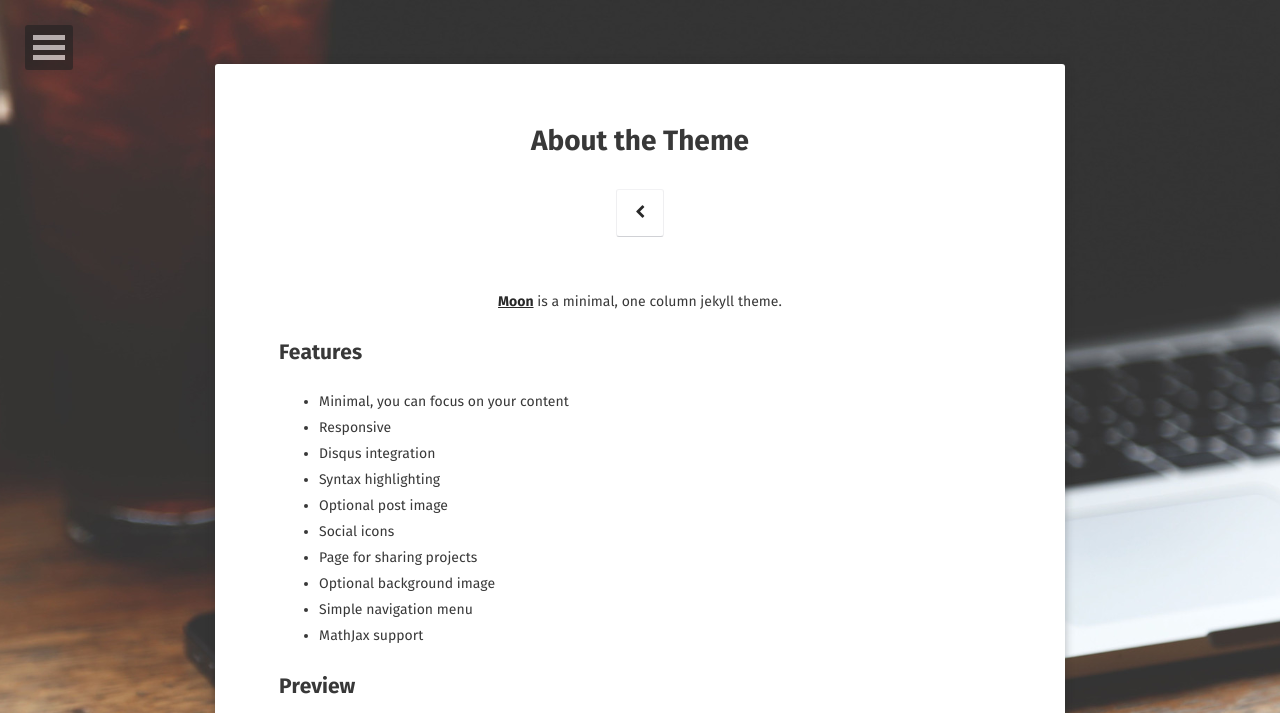
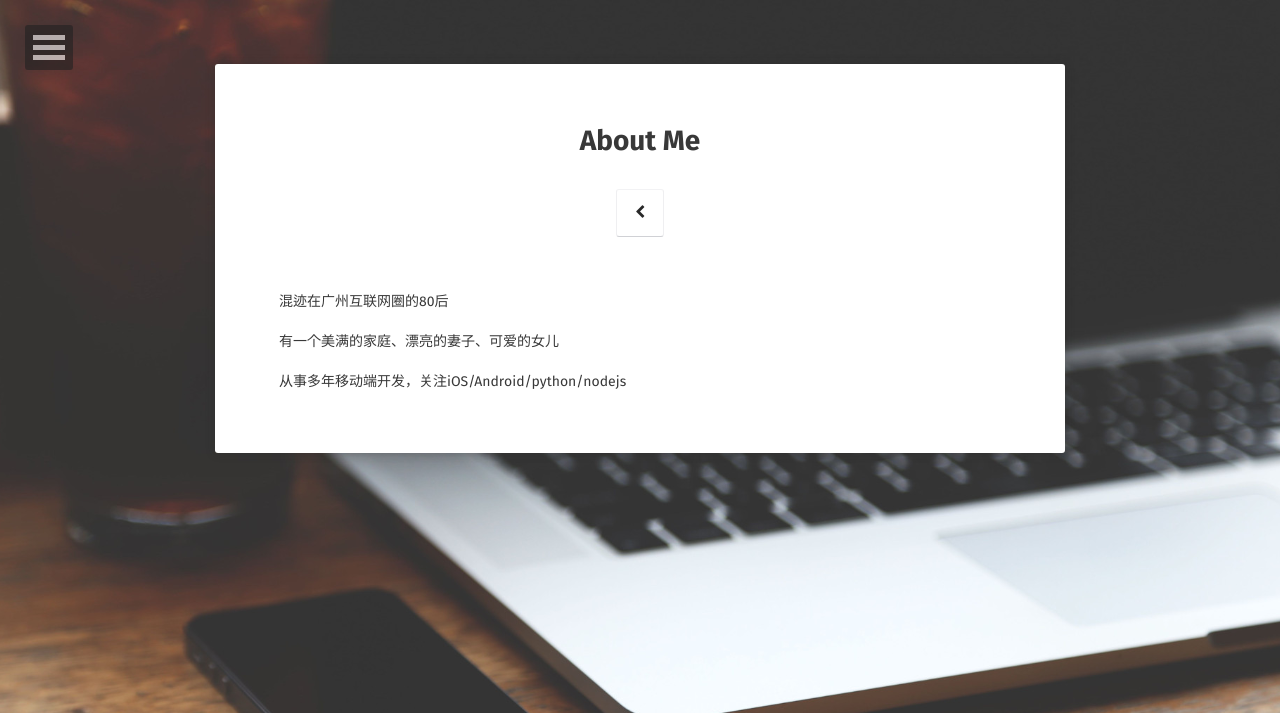
Before and after one commit to unclekony/unclekony.github.io, a Jekyll site: the page built from about/index.md, in a window 1280 px wide. Shown: the top 713 px of the page. Built offline with Jekyll 4.4.1, drawn with Linux system fonts in a browser that asks for light colours; some web fonts are replaced; some of the changed text lies outside the part shown; grey boxes are pictures that could not be loaded.

Commit message:
update about

```diff
--- a/about/index.md
+++ b/about/index.md
@@ -1,37 +1,13 @@
 ---
 layout: page
-title: About the Theme
-tags: [about, Jekyll, theme, moon]
-date: 2016-03-21
+title: About Me
+tags: [about]
+date: 2017-02-08
 comments: false
 ---
 
-<center><a href="http://taylantatli.github.io/Moon"><b>Moon</b></a> is a minimal, one column jekyll theme.</center>
+混迹在广州互联网圈的80后
 
-## Features
-* Minimal, you can focus on your content
-* Responsive
-* Disqus integration
-* Syntax highlighting
-* Optional post image
-* Social icons
-* Page for sharing projects
-* Optional background image
-* Simple navigation menu
-* MathJax support
+有一个美满的家庭、漂亮的妻子、可爱的女儿
 
-## Preview
-
-{% capture images %}
-    https://cloud.githubusercontent.com/assets/754514/14509720/61c61058-01d6-11e6-93ab-0918515ecd56.png
-    https://cloud.githubusercontent.com/assets/754514/14509716/61ac6c8e-01d6-11e6-879f-8308883de790.png
-{% endcapture %}
-{% include gallery images=images caption="Screenshots of Moon Theme" cols=2 %}
-
-See a [live version of Moon](http://taylantatli.github.io/Moon) hosted on GitHub.
-
-## Getting Started
-
-To learn how to install and use this theme check out the [Setup Guide](http://taylantatli.me/Moon/moon-theme/) for more information.
-
-[Install Moon](https://github.com/TaylanTatli/Moon){: .btn}
+从事多年移动端开发，关注iOS/Android/python/nodejs
```
